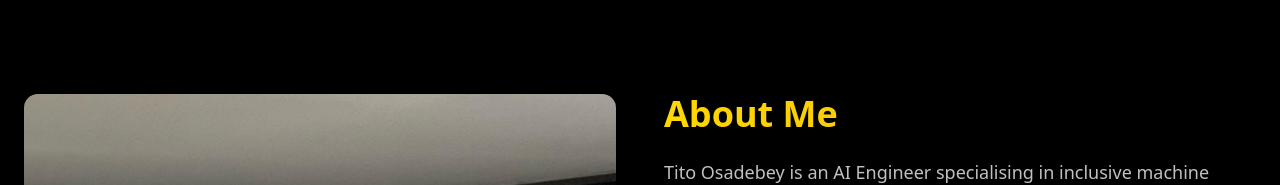
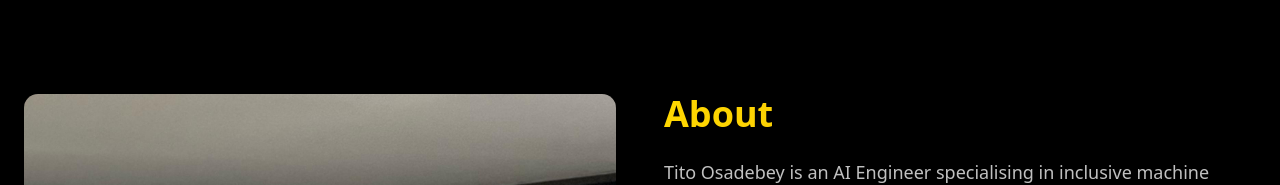
Before and after one commit to chimaOkwuokei/tito-portfolio-site, a React (Vite) app in the folder frontend-ts-app/: page / in a window 1280 px wide. Shown: the part 996-1181 px from the top of the page. Built offline with nearby package versions, Linux system fonts and the light colour scheme.

Commit message:
feat: portfolio site completed with changes

```diff
--- a/frontend-ts-app/src/pages/about/index.tsx
+++ b/frontend-ts-app/src/pages/about/index.tsx
@@ -31,7 +31,7 @@ export default function AboutSection() {
           {/* Text Content */}
           <div className="w-full lg:w-1/2">
             <h2 className="text-3xl md:text-4xl font-bold text-transparent bg-clip-text bg-gradient-to-r from-[#FFD700] to-[#ecb80d] mb-6">
-              About Me
+              About
             </h2>
 
             <p className="mb-4 md:text-lg">
--- a/frontend-ts-app/src/pages/blog/index.tsx
+++ b/frontend-ts-app/src/pages/blog/index.tsx
@@ -23,7 +23,7 @@ export default function Blog() {
     {
       platform: "LinkedIn",
       year: "2025",
-      readTime: "3 min listen",
+      readTime: "9 min listen",
       title: "BBC Radio Interview: Diversity in AI",
       description: "Tito Osadebey joins BBC Radio to discuss the need for inclusive data and diverse representation in AI development.",
       tags: ["AI", "Diversity", "Ethics", "Media"],
--- a/frontend-ts-app/src/pages/research/index.tsx
+++ b/frontend-ts-app/src/pages/research/index.tsx
@@ -7,7 +7,7 @@ export default function Research() {
     {
       title: "Forensic Handwritten Document Analysis",
       description:
-        "Ongoing study using computer vision and machine learning to analyze handwriting, detect forgeries, and support legal/forensic investigations in Nigeria.",
+        "Ongoing study using computer vision and machine learning to analyze handwriting, identify writers and support legal/forensic investigations.",
       ongoing: true,
     },
     {
```
Also changed, not shown: frontend-ts-app/public/thevoice.png.
